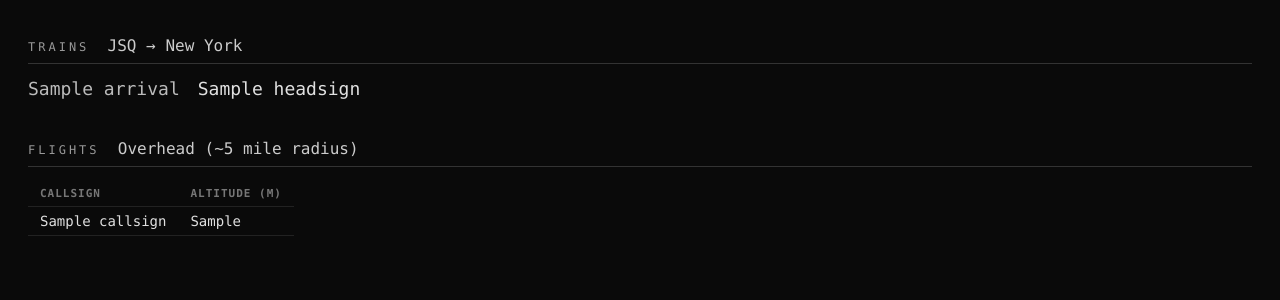
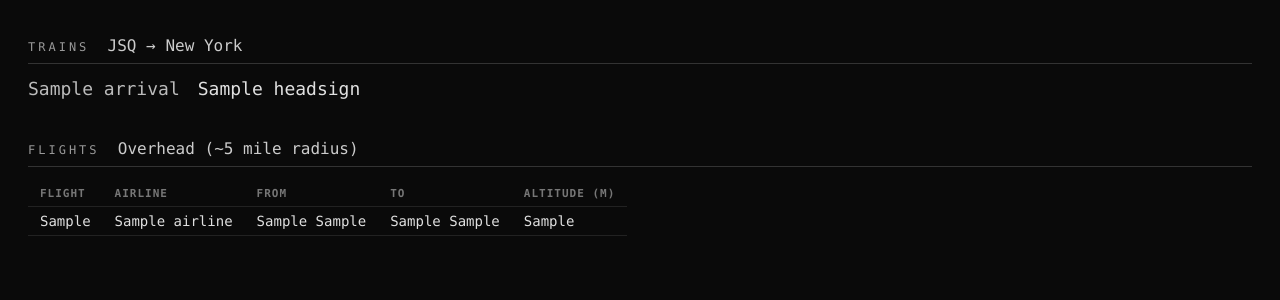
Before and after one commit to EscVelocityDigital/TransportationApp, a Flask app: template board/templates/board.html in a window 1280 px wide. Shown: the part 257-557 px from the top of the page. Run offline with Flask 3, Linux system fonts and the light colour scheme; the template is opened without the code that fills it: most values are stand-ins (such as "Sample title", 1, 10 or a date in 2020).

Commit message:
Enrich flight data with AviationStack (airline, flight number, origin, destination)

```diff
--- a/board/app.py
+++ b/board/app.py
@@ -23,6 +23,10 @@ LOCATION_LAT = 40.72988255549963
 LOCATION_LON = -74.05870460265524
 LOCATION_RADIUS_DEG = 0.072
 
+# AviationStack API
+AVIATIONSTACK_BASE = "http://api.aviationstack.com/v1"
+AVIATIONSTACK_FLIGHT_TTL_SECONDS = 10 * 60  # cache each flight lookup for 10 min
+
 _token_lock = Lock()
 _cached_token = None
 _cached_token_time = 0.0
@@ -32,6 +36,8 @@ _opensky_token_lock = Lock()
 _opensky_cached_token = None
 _opensky_cached_token_time = 0.0
 OPENSKY_TOKEN_TTL_SECONDS = 4 * 60  # tokens expire in 5 min, refresh at 4
+
+_flight_info_cache: dict = {}  # keyed by callsign -> {data, fetched_at}
 
 # Get train times
 def get_trains():
@@ -150,6 +156,33 @@ def get_opensky_token() -> str:
         return _opensky_cached_token
 
 
+# Look up flight details from AviationStack by ICAO callsign, with caching
+def get_aviationstack_flight(callsign: str) -> dict:
+    api_key = os.getenv("AVIATIONSTACK_API_KEY")
+    if not api_key or not callsign:
+        return {}
+
+    now = time.time()
+    cached = _flight_info_cache.get(callsign)
+    if cached and (now - cached["fetched_at"]) < AVIATIONSTACK_FLIGHT_TTL_SECONDS:
+        return cached["data"]
+
+    try:
+        r = requests.get(
+            f"{AVIATIONSTACK_BASE}/flights",
+            params={"access_key": api_key, "flight_icao": callsign},
+            timeout=10,
+        )
+        r.raise_for_status()
+        results = r.json().get("data") or []
+        info = results[0] if results else {}
+    except Exception:
+        info = {}
+
+    _flight_info_cache[callsign] = {"data": info, "fetched_at": now}
+    return info
+
+
 # Get flights overhead
 def get_flights_overhead() -> list:
     token = get_opensky_token()
@@ -177,7 +210,24 @@ def get_flights_overhead() -> list:
 
     flights = []
     for state in (data.get("states") or []):
-        flights.append(dict(zip(fields, state)))
+        flight = dict(zip(fields, state))
+        callsign = (flight.get("callsign") or "").strip()
+        if callsign:
+            av = get_aviationstack_flight(callsign)
+            flight["airline"] = (av.get("airline") or {}).get("name", "")
+            flight["flight_iata"] = (av.get("flight") or {}).get("iata", "")
+            flight["departure_airport"] = (av.get("departure") or {}).get("airport", "")
+            flight["departure_iata"] = (av.get("departure") or {}).get("iata", "")
+            flight["arrival_airport"] = (av.get("arrival") or {}).get("airport", "")
+            flight["arrival_iata"] = (av.get("arrival") or {}).get("iata", "")
+        else:
+            flight["airline"] = ""
+            flight["flight_iata"] = ""
+            flight["departure_airport"] = ""
+            flight["departure_iata"] = ""
+            flight["arrival_airport"] = ""
+            flight["arrival_iata"] = ""
+        flights.append(flight)
 
     return flights
 
--- a/board/templates/board.html
+++ b/board/templates/board.html
@@ -68,14 +68,20 @@
     <table class="flights">
       <thead>
         <tr>
-          <th>Callsign</th>
+          <th>Flight</th>
+          <th>Airline</th>
+          <th>From</th>
+          <th>To</th>
           <th>Altitude (m)</th>
         </tr>
       </thead>
       <tbody>
         {% for f in flights %}
         <tr>
-          <td>{{ f.callsign or '—' }}</td>
+          <td>{{ f.flight_iata or f.callsign or '—' }}</td>
+          <td>{{ f.airline or '—' }}</td>
+          <td>{{ f.departure_iata or '—' }}{% if f.departure_airport %} <span class="airport-name">{{ f.departure_airport }}</span>{% endif %}</td>
+          <td>{{ f.arrival_iata or '—' }}{% if f.arrival_airport %} <span class="airport-name">{{ f.arrival_airport }}</span>{% endif %}</td>
           <td>{{ f.baro_altitude if f.baro_altitude is not none else '—' }}</td>
         </tr>
         {% endfor %}
```
